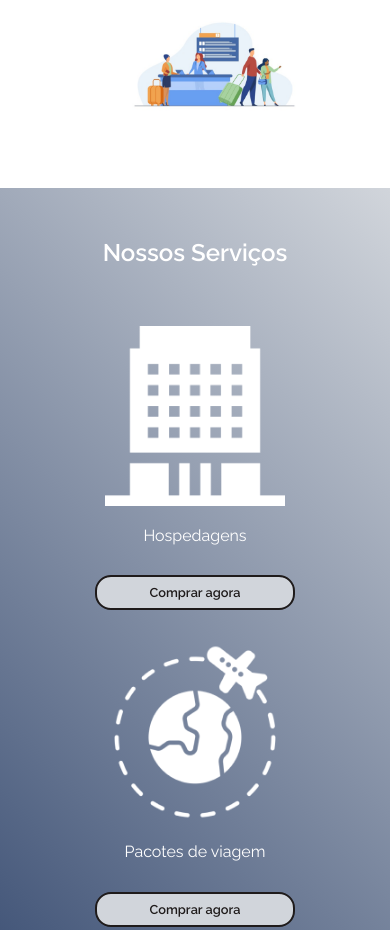
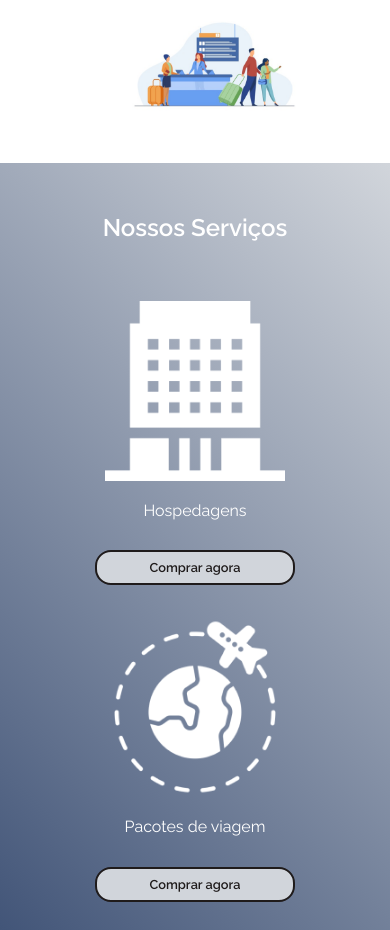
Before and after one commit to matheusvieira17/flex-turismo, a plain HTML site: page index.html in a window 390 px wide. Shown: the part 947-1877 px from the top of the page. Drawn offline with Linux system fonts and the light colour scheme.

Commit message:
Update mobile.css

```diff
--- a/css/responsivo/mobile.css
+++ b/css/responsivo/mobile.css
@@ -82,7 +82,7 @@
     }
 
     .section-services {
-        margin-top: 4rem;
+        margin-top: 10%;
     }
 
     .footer-container {
```
